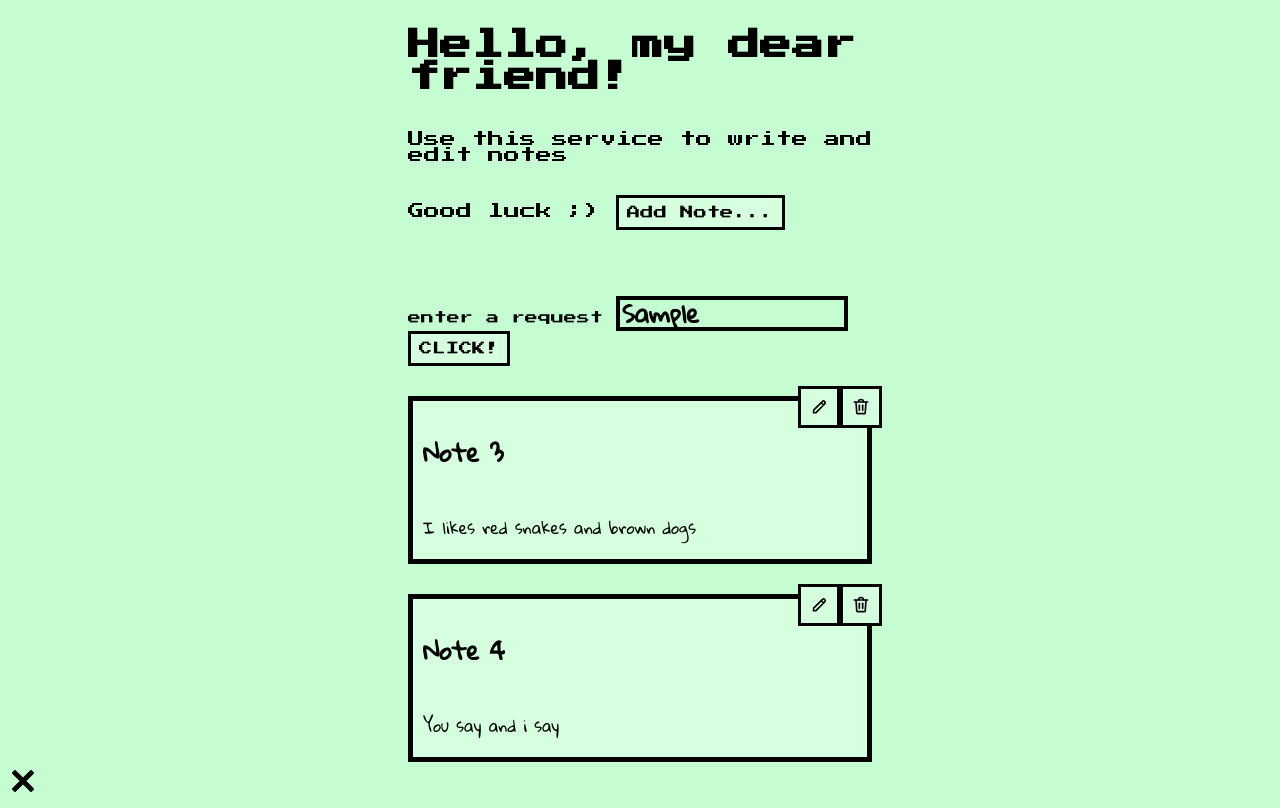
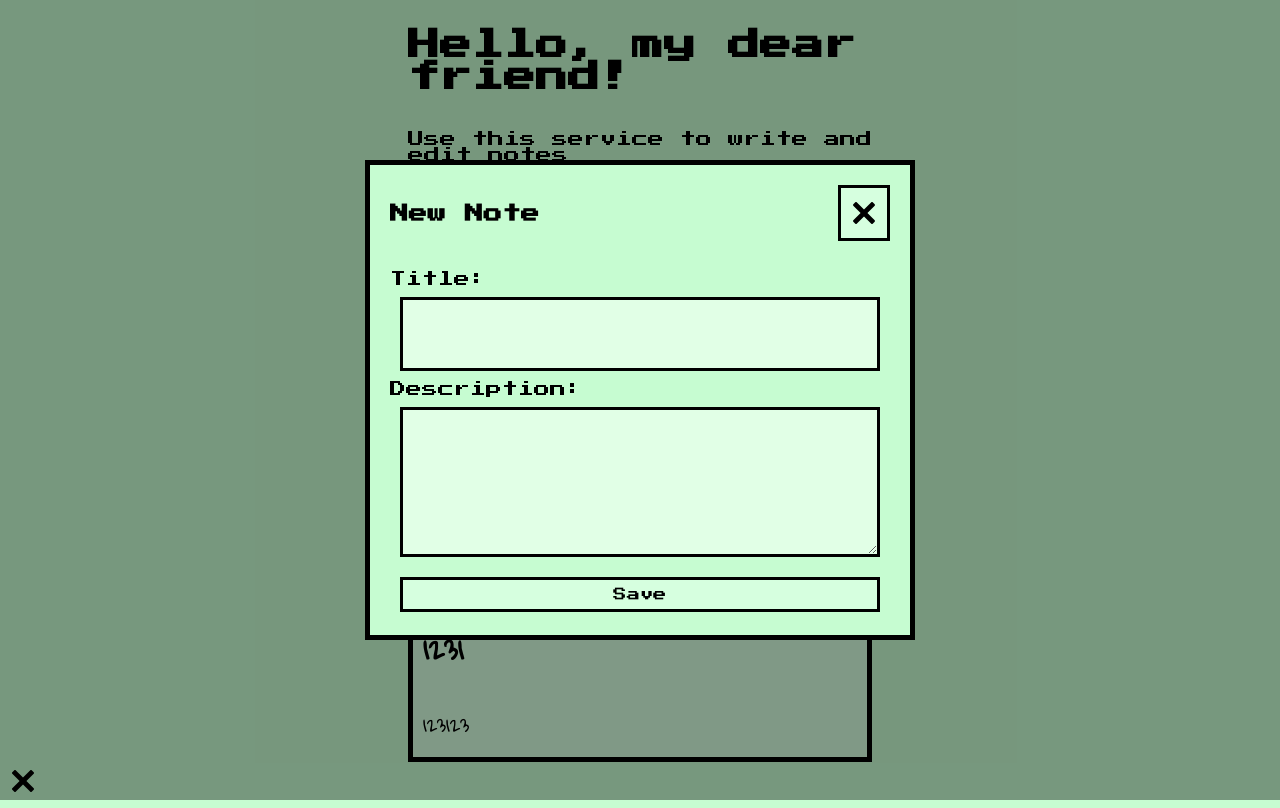
Before and after one commit to makshoop/notes, a website built with Vite: page index.html in a window 1280 px wide. Both pictures are taken after typing "Sample" into the empty fields and a click on the button "Add Note...". Built offline with nearby package versions, Linux system fonts and the light colour scheme; data requests are answered from the project's data file.

Commit message:
new note

```diff
--- a/db.json
+++ b/db.json
@@ -1,89 +1,19 @@
 {
   "notes": [
     {
-      "title": "Note 3",
-      "description": "I likes red snakes and brown dogs",
-      "id": 3
+      "title": "123",
+      "description": "123",
+      "id": 4
     },
     {
-      "id": 4,
-      "title": "Note 4",
-      "description": "You say and i say"
+      "title": "1231",
+      "description": "123123",
+      "id": 5
     },
     {
-      "id": 5,
-      "title": "Note 5",
-      "description": "Maks is so stupid"
-    },
-    {
-      "id": 6,
-      "title": "Note 6",
-      "description": "Hi babe u like me"
-    },
-    {
-      "id": 7,
-      "title": "Note 7",
-      "description": "A coffee and an egg, please"
-    },
-    {
-      "id": 8,
-      "title": "Note 8",
-      "description": "Lick my balls and go play to bowling"
-    },
-    {
-      "title": "Note 22",
-      "description": "Wow, your tits so beautiful",
-      "id": 9
-    },
-    {
-      "id": 10,
-      "title": "Note 10",
-      "description": "Believe me"
-    },
-    {
-      "id": 11,
-      "title": "Note 11",
-      "description": "Ice ice ice baby, ice ice ice baby"
-    },
-    {
-      "id": 13,
-      "title": "Note 13",
-      "description": "Dick Balls Ass Asshole Gay Gays Suck Fuck Vagina Tities Tits Boobs Booty Micropenis"
-    },
-    {
-      "id": 14,
-      "title": "Note 14",
-      "description": "Jack Sparrow? No, Captain Jack Sparrow!"
-    },
-    {
-      "id": 15,
-      "title": "Note 15",
-      "description": "Mom, where are you? I wanna poop and piss"
-    },
-    {
-      "id": 16,
-      "title": "Note 16",
-      "description": "Nice 2 meet u, Bob, good evening"
-    },
-    {
-      "id": 17,
-      "title": "Note 17",
-      "description": "Bob is strange, he licked my fingers on my feets"
-    },
-    {
-      "id": 18,
-      "title": "Note 18",
-      "description": "Hi, i would like a tea and twenty three eggs in my ass"
-    },
-    {
-      "id": 19,
-      "title": "Note 19",
-      "description": "Poppy like my eggs and bacon on breakfast"
-    },
-    {
-      "id": 20,
-      "title": "Note 20",
-      "description": "Yandex is worst search system, like DuckDuckGo (DickDickOut)"
+      "title": "123123",
+      "description": "123",
+      "id": 6
     }
   ]
 }
--- a/src/js/notes.js
+++ b/src/js/notes.js
@@ -94,6 +94,72 @@ export function getAllNotes() {
 		});
 }
 
+export function addNote() {
+	const modal = document.createElement("div");
+	modal.classList.add("add-note");
+	modal.innerHTML = `
+	<div class="add-note-window" id="add-note-window">
+		<div class="name-window">
+			<h3>New Note</h3>
+			<button id="cancel-add-button"><img src="./src/assets/close.svg" alt="close"></button>
+		</div>
+		<form id="add-note-form">
+			<label for="note-title">Title:</label>
+			<input type="text" id="note-title">
+			<label for="note-description">Description:</label>
+			<textarea id="note-description"  cols="10" rows="4"></textarea>
+			<button id="add-btn" type="submit">Save</button>
+		</form>
+		</div>
+	</div>
+	`;
+	document.body.appendChild(modal);
+
+	const addNoteForm = document.querySelector("#add-note-form");
+	addNoteForm.addEventListener("submit", (event) => {
+		event.preventDefault();
+
+		const newTitle = document.querySelector("#note-title").value;
+		const newDescription = document.querySelector("#note-description").value;
+
+		fetch("http://localhost:3000/notes", {
+			method: "POST",
+			body: JSON.stringify({
+				title: newTitle,
+				description: newDescription,
+			}),
+			headers: {
+				"Content-Type": "application/json",
+			},
+		})
+			.then((response) => response.json())
+			.then((note) => {
+				const notesContainer = document.querySelector("#notes");
+				notesContainer.innerHTML += `
+			<div class="note" data-note-id="${note.id}">
+			<div class="buttons">
+				<button class='delete-button' id="delete-button${note.id}">
+				<img src="./src/assets/delete.svg" alt="delete">
+				</button>
+				<button id='edit-button'>
+				<img src="/src/assets/pencil.svg" alt="edit">
+				</button>
+			</div>
+			<h2>${note.title}</h2>
+			<p>${note.description}</p>
+			</div>
+		`;
+				modal.remove();
+			});
+	});
+
+	const cancelAddButton = document.querySelector("#cancel-add-button");
+	cancelAddButton.addEventListener("click", (event) => {
+		event.preventDefault();
+		modal.remove();
+	});
+}
+
 function deleteNote() {
 	const noteId = this.parentNode.parentNode.getAttribute("data-note-id");
 
--- a/src/js/search.js
+++ b/src/js/search.js
@@ -1,4 +1,5 @@
 import { getNotes, getAllNotes } from "./notes";
+import { addNote } from "./notes";
 import { throttle } from "./utils";
 
 const inputValue = document.getElementById("input");
@@ -17,14 +18,8 @@ document.getElementById("but").addEventListener("click", () => {
 
 getAllNotes();
 
-const window = document.getElementById("add-note");
 const addButton = document.getElementById("add-button");
-const closeButton = document.getElementById("close-button");
 
 addButton.onclick = () => {
-	window.style.display = "flex";
+	addNote();
 };
-
-closeButton.onclick = () => {
-	window.style.display = "none";
-};
--- a/src/styles/windows.css
+++ b/src/styles/windows.css
@@ -1,37 +1,37 @@
 .add-note {
-    display: none;
+    display: flex;
+    align-items: center;
+    justify-content: center;
     position: fixed;
     z-index: 1;
     left: 0;
     top: 0;
-    margin: auto;
     width: 100%;
     height: 100%;
     overflow: auto;
-    background-color: rgba(0, 0, 0, 0.8);
+    background-color: rgba(0,0,0,0.4);
 }
 
 .add-note-window {
+    display: flex;
+    flex-direction: column;
     background-color: rgb(198, 252, 209);
     font-family: 'Press Start 2P', cursive;
-    display: flex;
     margin: auto;
-    width: 600px;
-    height: 480px;
-    flex-direction: column;
-    justify-content: flex-start;
+    padding: 20px;
     border: 5px solid;
+    width: 500px;
+    height: 430px;
 }
 
 .add-note-window button {
     width: auto;
-    margin: 0 15px 0 15px;
 }
 
 .name-window {
     display: flex;
     justify-content: space-between;
-    padding: 30px;
+    padding-bottom: 30px;
 }
 
 #close-button {
@@ -40,31 +40,36 @@
     margin: -20px;
 }
 
-.form {
+#add-note-form {
     display: flex;
     flex-direction: column;
-    padding: 15px;
 }
 
-.form input {
+#add-note-form input {
     background-color: rgb(225, 255, 230);
     font-family: 'Gloria Hallelujah', cursive;
     border: 3px solid;
     font-size: x-large;
     font-weight: 800;
+    padding: 10px;
+    margin: 10px;
 }
 
-.form textarea {
+#add-note-form textarea {
     background-color: rgb(225, 255, 230);
     font-family: 'Gloria Hallelujah', cursive;
     font-size: large;
     font-weight: 600;
     border: 3px solid;
+    margin: 10px;
+}
+
+#add-note-form button {
+    margin: 10px;
 }
 
 
 .modal {
-
     display: flex;
     align-items: center;
     justify-content: center;
```
